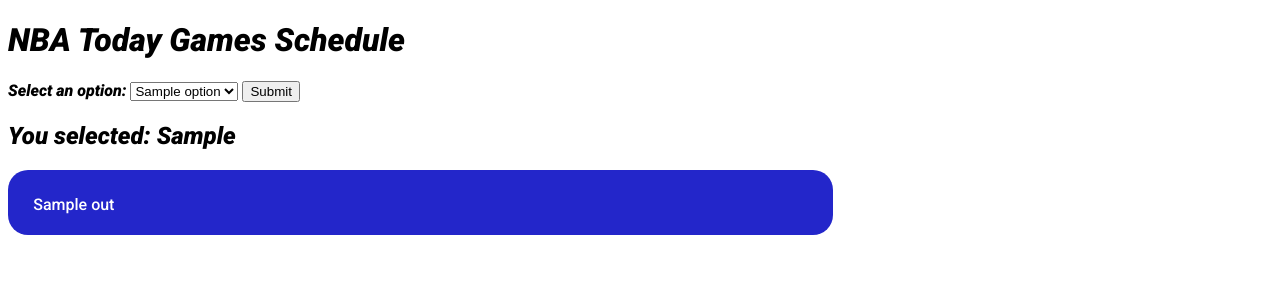
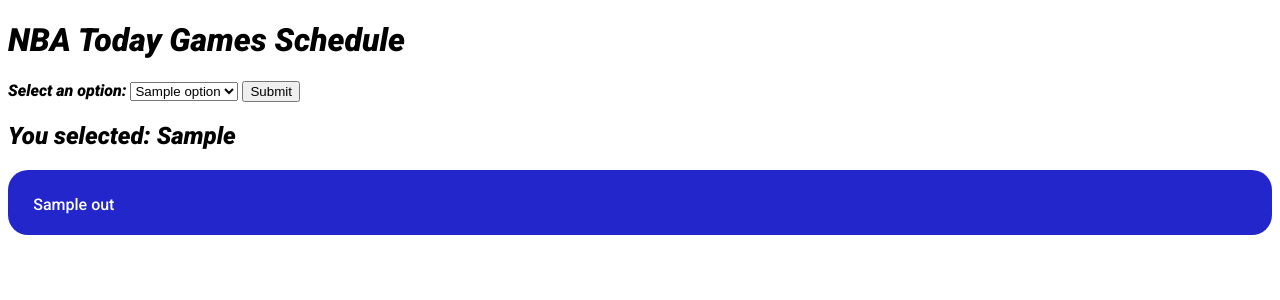
Before and after one commit to d-capital/nba_t_ru, a Flask app: template templates/index.html in a window 1280 px wide. Shown: the top 300 px of the page. Run offline with Flask 3, Linux system fonts and the light colour scheme; the template is opened without the code that fills it: most values are stand-ins (such as "Sample title", 1, 10 or a date in 2020).

Commit message:
auto width

```diff
--- a/static/styles.css
+++ b/static/styles.css
@@ -1,5 +1,5 @@
 .style-div {
-    width: 800px;
+    width: auto;
     height: 40px;
     background-color: rgb(35, 38, 202);
     border-color: black;
```
